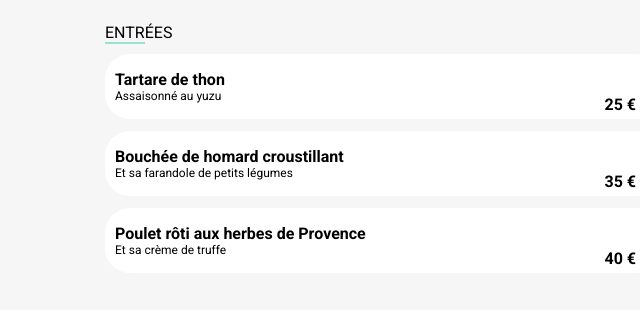
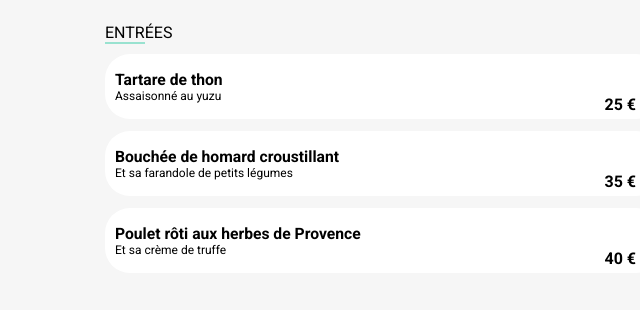
Before and after one commit to Fabrice-Perso/OhMyFood, a website: page restaurants/restaurant_delice_sens.html in a window 1280 px wide. Shown: the part 410-720 px from the top of the page, 257-897 px from the left. Drawn offline with nearby package versions, Linux system fonts and the light colour scheme; files that its build step writes are made by us from their sources; a web font is replaced by a local one.

Commit message:
Correction Font-size h3 titre plat

```diff
--- a/sass/_mixin.scss
+++ b/sass/_mixin.scss
@@ -67,7 +67,7 @@
   font-weight: 300;
 }
 @mixin font-title-plat {
-  font-size: 1rem;
+  font-size: 0.98rem;
   font-weight: 700;
 }
 @mixin font-subtitle-plat {
```
